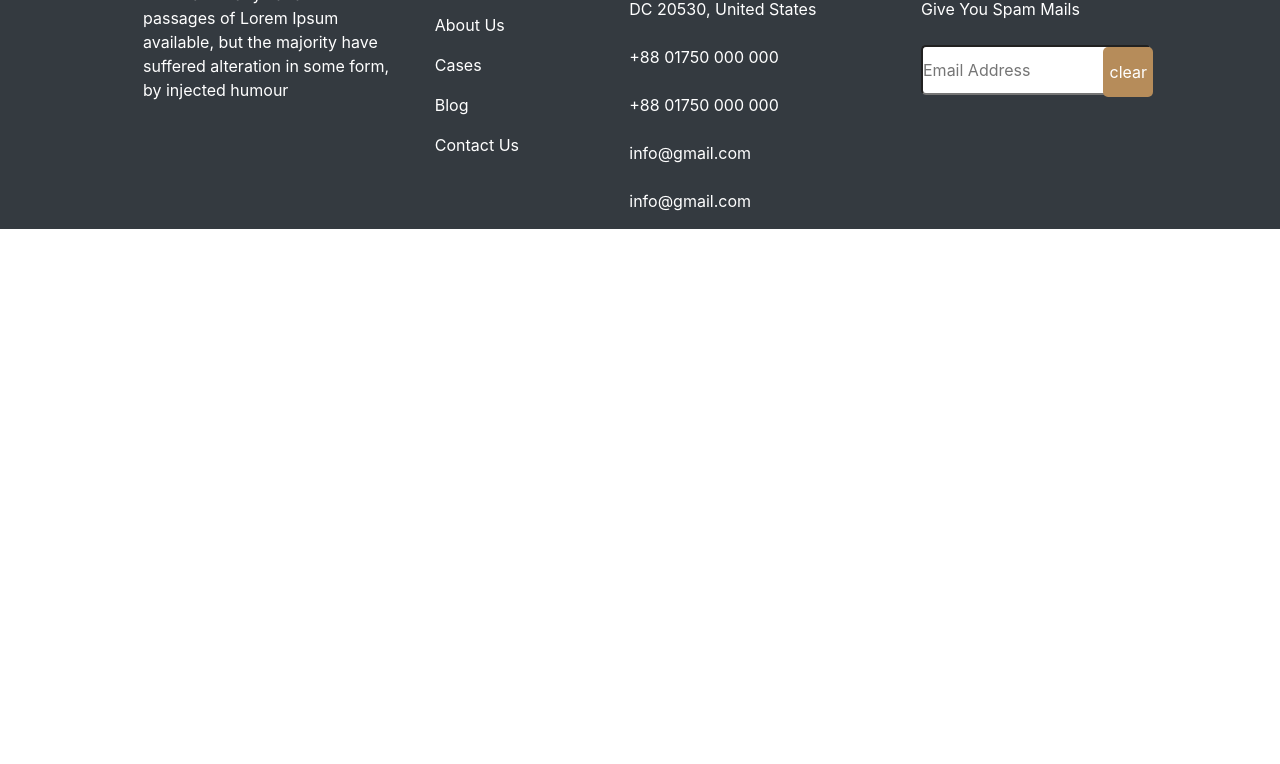
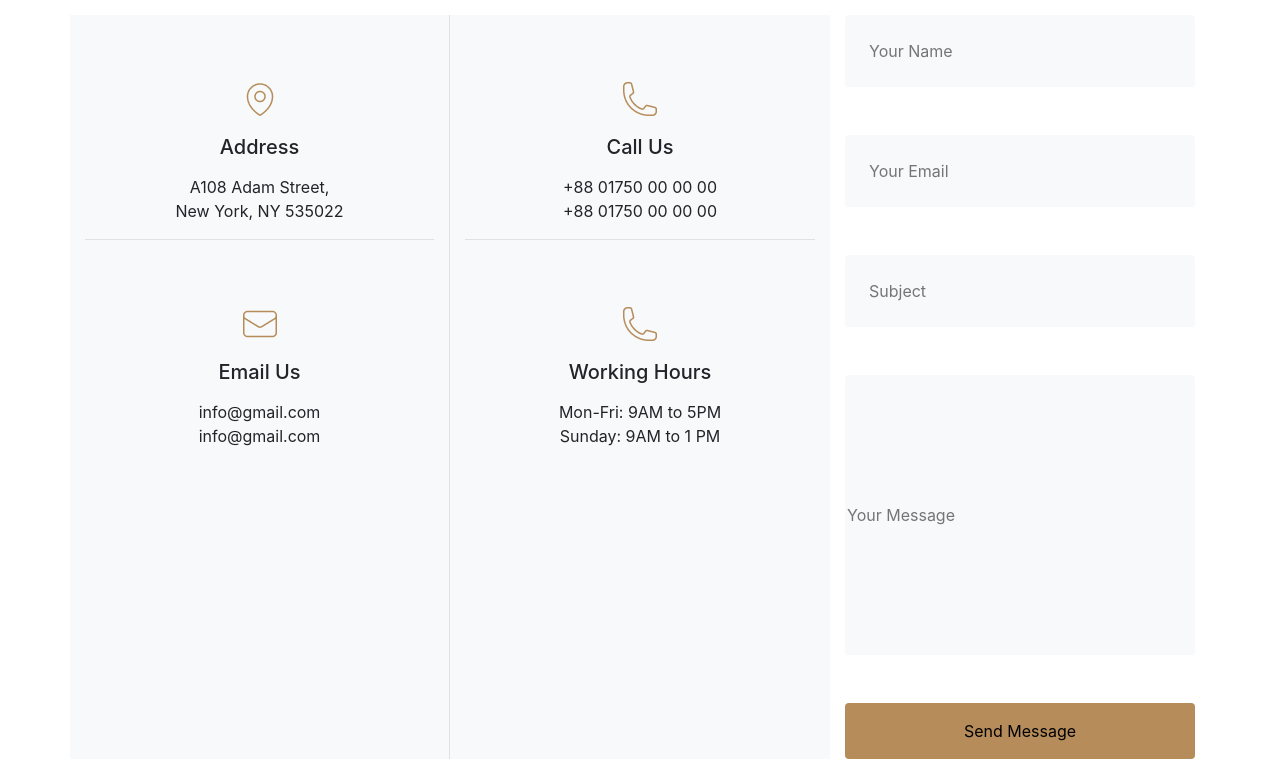
Before and after one commit to nakib1948/Legal-solution, a plain HTML site: page index.html in a window 1280 px wide. Shown: the part 3501-4265 px from the top of the page. Before the commit the page ends 3730 px from the top, so only its background shows below. Drawn offline with nearby package versions, Linux system fonts and the light colour scheme.

Commit message:
final push

```diff
--- a/index.html
+++ b/index.html
@@ -37,7 +37,27 @@
                     <p class="pr-3">Contact Us></p>
                 </div>
                 <div class="col-md-4 col-sm-6">
-                    <button class="p-3 text-white rounded" style="background-color: #B68C5A">Free Consultation</button>
+                    <button class="p-3 text-white rounded" data-toggle="modal" data-target="#exampleModal" style="background-color: #B68C5A">Free Consultation</button>
+                </div>
+                <!-- Modal -->
+                <div class="modal fade w-50" id="exampleModal" tabindex="-1" role="dialog"         aria-labelledby="exampleModalLabel" aria-hidden="true">
+                    <div class="modal-dialog" role="document">
+                    <div class="modal-content">
+                        <div class="modal-header">
+                        <h5 class="modal-title" id="exampleModalLabel">Free Consultation</h5>
+                        <button type="button" class="close" data-dismiss="modal" aria-label="Close">
+                            <span aria-hidden="true">&times;</span>
+                        </button>
+                        </div>
+                        <div class="modal-body">
+                            Offering a free consultation is a favorite way for service providers to bring in prospects and book new clients—but there’s an art (and science) to converting sign-ups and closing the deal. If your business depends on selling your services to high-value leads, perfecting how you market and offer a sample session is absolutely critical. Let’s look at 7 real-world business owners who nailed it and help you build on their best-in-class examples.
+                        </div>
+                        <div class="modal-footer">
+                        <button type="button" class="btn btn-secondary" data-dismiss="modal">Close</button>
+
+                        </div>
+                    </div>
+                    </div>
                 </div>
            </div>
 
@@ -269,10 +289,63 @@
                     </div>
                 </section>
 
+                <section class="container m-auto">
+                    <div class="mt-5 w-50 " style="margin-left: 25%;">
+                        <h2 class="text-center">Contact With Us</h2>
+                        <p class="text-center mt-3 mb-5">There are many variations of passages of Lorem Ipsum available, but the majority have
+                            suffered alteration in some form, by injected humour</p>
+                    </div>
+
+                    <div class="row mt-5 mb-5">
+                        <div class="col-md-4 col-sm-12 bg-light border-right">
+                            <div class="text-center mt-5 border-bottom">
+                                <img class="mt-3" src="./images/location.png" alt="">
+                                <h5 class="mt-3">Address</h5>
+                                <p class="mt-3">A108 Adam Street,
+                                    <br>
+                                    New York, NY 535022</p>
+                            </div>
+                            <div  class="text-center mt-5 bg-light">
+                                <img class="mt-3" src="./images/email.png" alt="">
+                                <h5 class="mt-3">Email Us</h5>
+                                <p class="mt-3">info@gmail.com
+                                    <br>
+                                    info@gmail.com</p>
+                            </div>
+                        </div>
+                        <div class="col-md-4 col-sm-12 bg-light">
+                            <div  class="text-center mt-5 border-bottom">
+                                <img class="mt-3" src="./images/call.png" alt="">
+                                <h5 class="mt-3">Call Us</h5>
+                                <p class="mt-3">+88 01750 00 00 00
+                                    <br>
+                                    +88 01750 00 00 00</p>
+                            </div>
+                            <div  class="text-center mt-5 bg-light">
+                                <img class="mt-3" src="./images/call.png" alt="">
+                                <h5 class="mt-3">Working Hours</h5>
+                                <p class="mt-3">Mon-Fri: 9AM to 5PM
+                                    <br>
+                                    Sunday: 9AM to 1 PM</p>
+                            </div>
+                        </div>
+                        <div class="col-md-4 col-sm-12">
+                            <input class="p-4 w-100 rounded mb-5 bg-light" style="border: none;" type="text" placeholder="Your Name">
+                            <input class="p-4 w-100 rounded mb-5 bg-light" style="border: none;"  type="text" placeholder="Your Email">
+                            <input class="p-4 w-100 rounded mb-5 bg-light" style="border: none;"  type="text" placeholder="Subject">
+                            <input class=" w-100 rounded mb-5 bg-light" style="border: none;height: 35vh;"  type="text" placeholder="Your Message">
+                            <br>
+                            <button class="w-100 p-3 rounded" style="background-color: #B68C5A;border: none;">Send Message</button>
+                        </div>
+                    </div>
+
+
+                </section>
+
         </main>
 
 
-        <footer class=" bg-dark pt-5 mt-5">
+        <footer class=" bg-dark pt-5 mt-5 pb-5">
             <div class="row " style="margin-left: 10%;">
                 <div class="col-md-3 col-sm-6">
                     <img src="./images/logo.png" alt="">
@@ -312,7 +385,7 @@
                         Spam Mails</p>
                         <div class="buttonIn ">
                             <input  type="text" id="enter" placeholder="Email Address">
-                            <button id="clear">clear</button>
+                            <button id="clear"><img src="./images/icons8-send-24.png" alt=""></button>
                         </div>
                 </div>
             </div>
```
